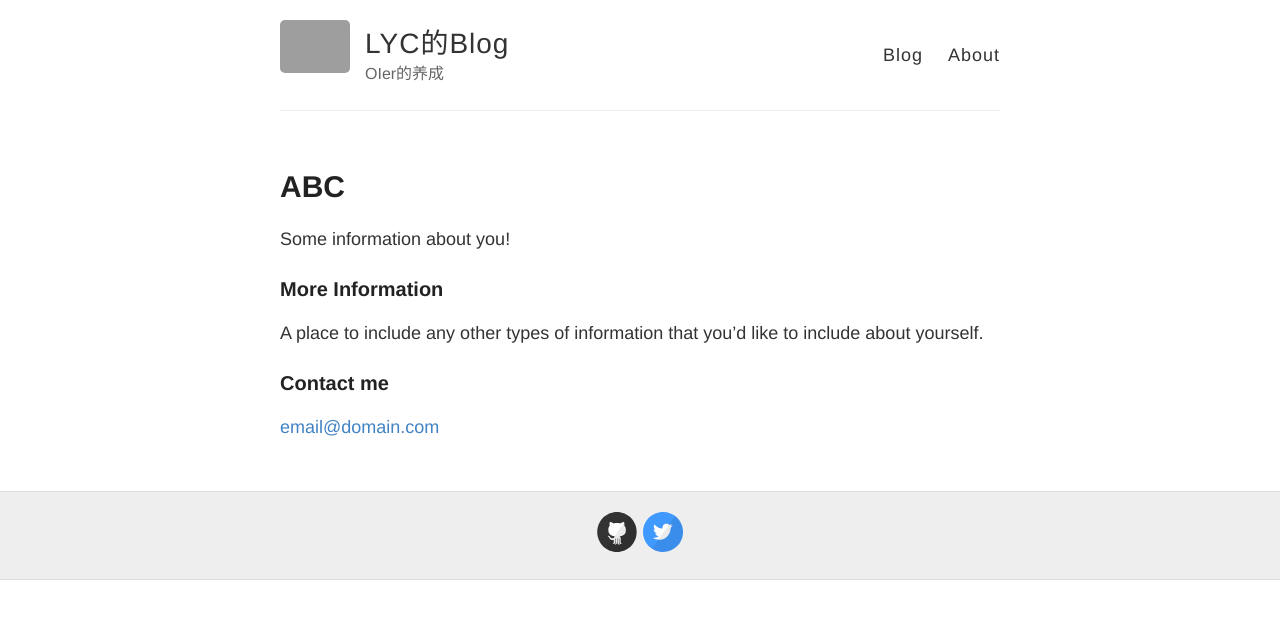
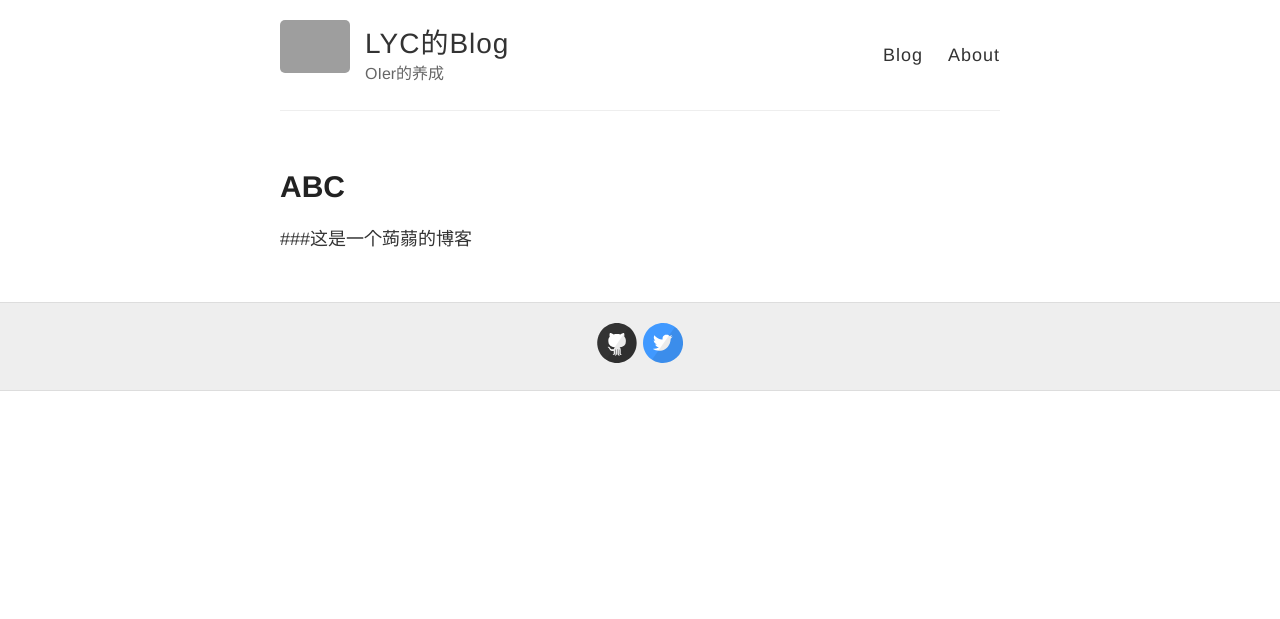
Before and after one commit to IchengU/IchengU.github.io, a Jekyll site: the page built from about.md, in a window 1280 px wide. Shown: the top 619 px of the page. Built offline with Jekyll 4.4.1, drawn with Linux system fonts in a browser that asks for light colours; grey boxes are pictures that could not be loaded.

Commit message:
Update about.md

```diff
--- a/about.md
+++ b/about.md
@@ -3,13 +3,4 @@ layout: page
 title: ABC
 permalink: /about/
 ---
-
-Some information about you!
-
-### More Information
-
-A place to include any other types of information that you'd like to include about yourself.
-
-### Contact me
-
-[email@domain.com](mailto:email@domain.com)
+###这是一个蒟蒻的博客
```
